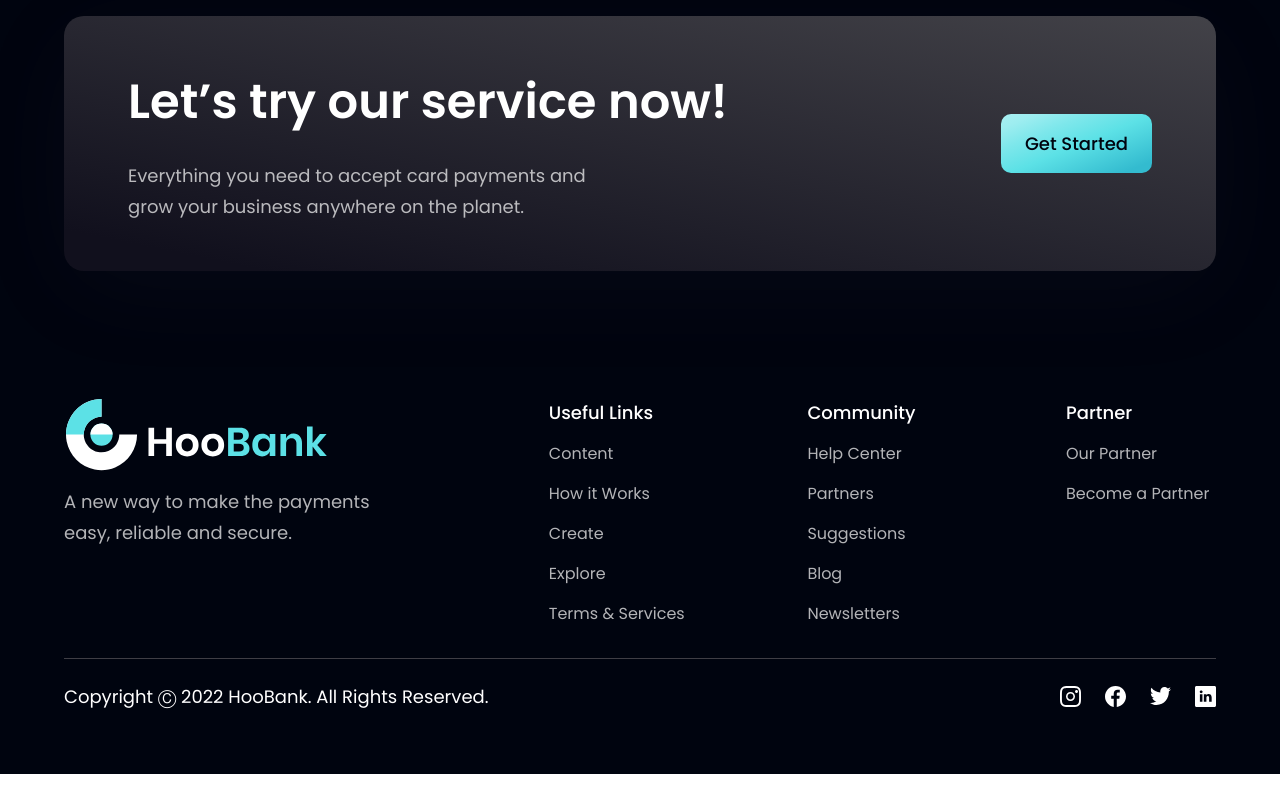
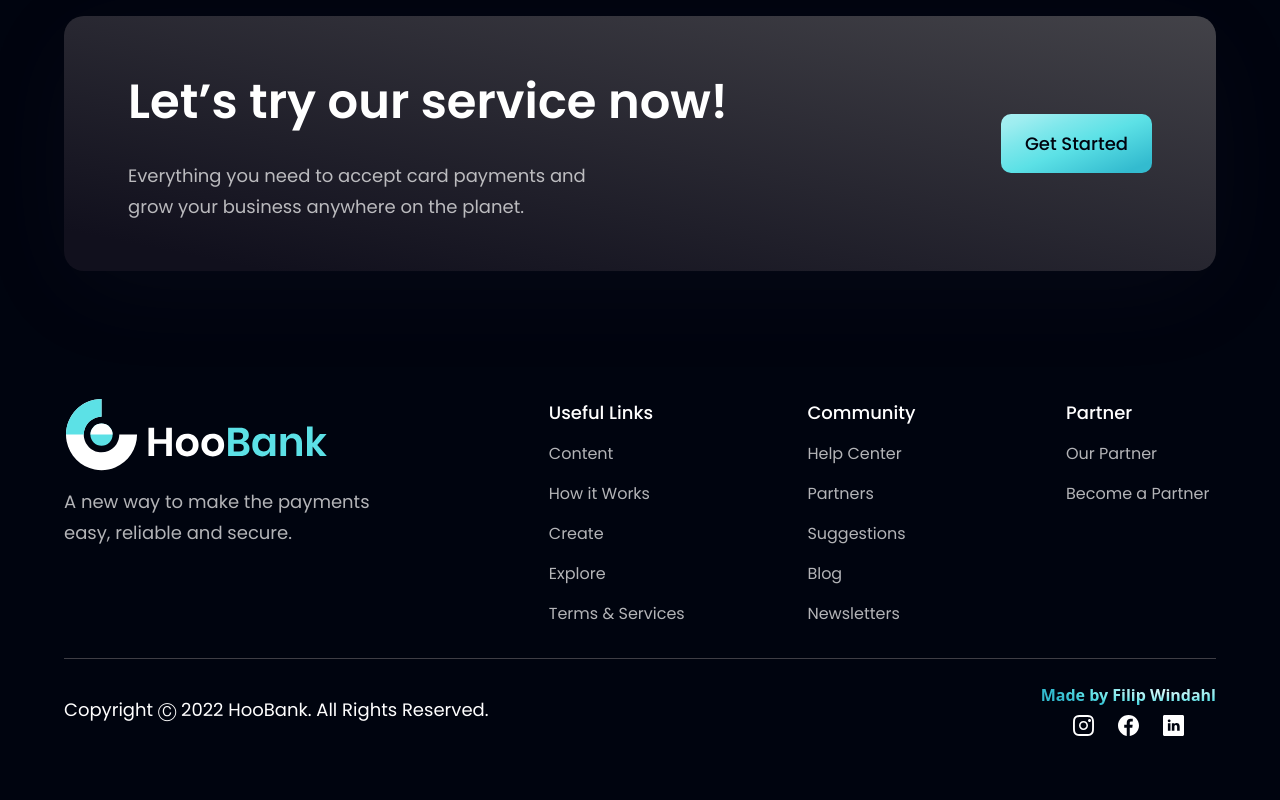
Before and after one commit to Fwindahl/Business-Website, a React (Vite) app: page / in a window 1280 px wide. Shown: the part 4172-4972 px from the top of the page. Before the commit the page ends 4946 px from the top, so only its background shows below. Built offline with nearby package versions, Linux system fonts and the light colour scheme.

Commit message:
made by me added

```diff
--- a/src/components/Footer.jsx
+++ b/src/components/Footer.jsx
@@ -48,7 +48,11 @@ const Footer = () => (
         Copyright Ⓒ 2022 HooBank. All Rights Reserved.
       </p>
 
-      <div className="flex flex-row mt-6 md:mt-0">
+      <div className="flex flex-col items-center mt-6 md:mt-0">
+        <span className="font-semibold text-gradient">
+          Made by Filip Windahl
+        </span>
+        <div className="flex flex-row mt-2 md:mt0">
           {socialMedia.map((social, index) => (
             <img
               key={social.id}
@@ -62,6 +66,7 @@ const Footer = () => (
           ))}
         </div>
       </div>
+    </div>
   </section>
 );
 
--- a/src/constants/index.js
+++ b/src/constants/index.js
@@ -173,22 +173,18 @@ export const socialMedia = [
   {
     id: "social-media-1",
     icon: instagram,
-    link: "https://www.instagram.com/",
+    link: "https://www.instagram.com/filipwindahl/",
   },
   {
     id: "social-media-2",
     icon: facebook,
-    link: "https://www.facebook.com/",
+    link: "https://www.facebook.com/Wiindahl/",
   },
-  {
-    id: "social-media-3",
-    icon: twitter,
-    link: "https://www.twitter.com/",
-  },
+
   {
     id: "social-media-4",
     icon: linkedin,
-    link: "https://www.linkedin.com/",
+    link: "https://www.linkedin.com/in/filip-windahl-98930317a/",
   },
 ];
 
```
Lines whose indentation alone changed are shown as unchanged.
